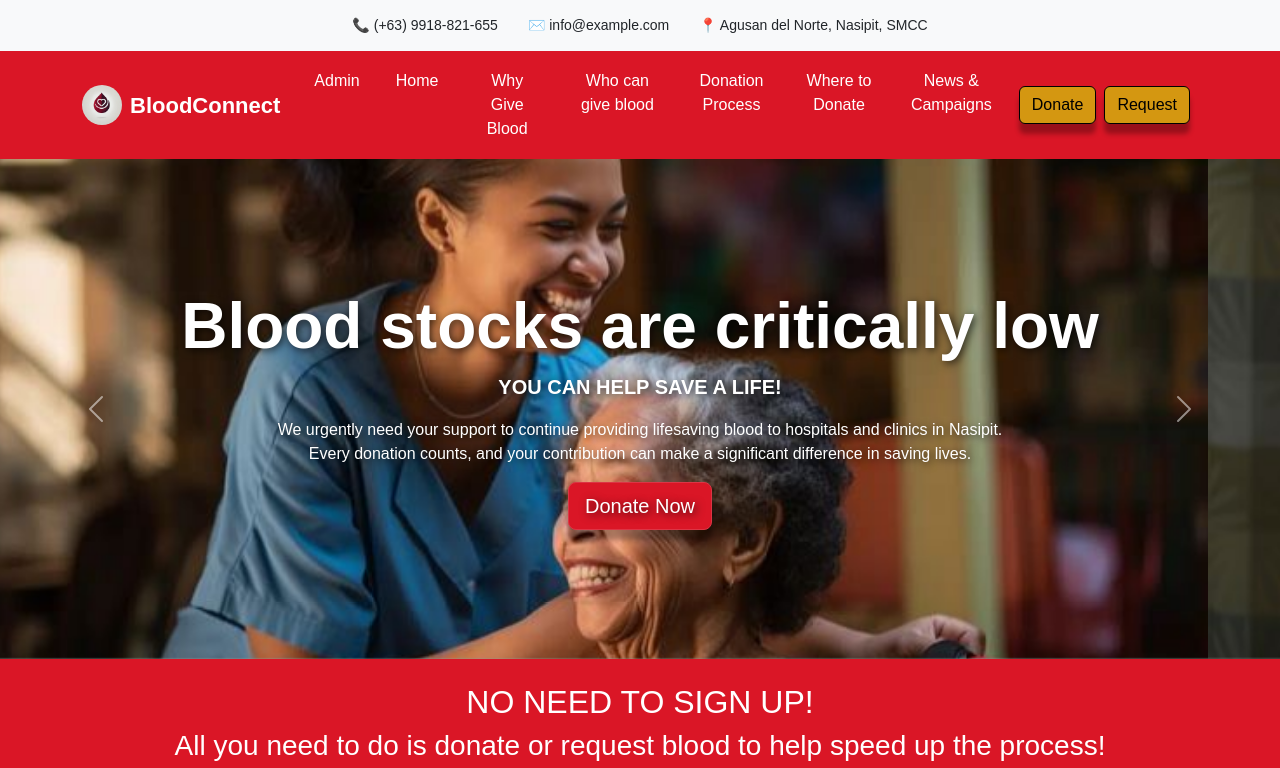
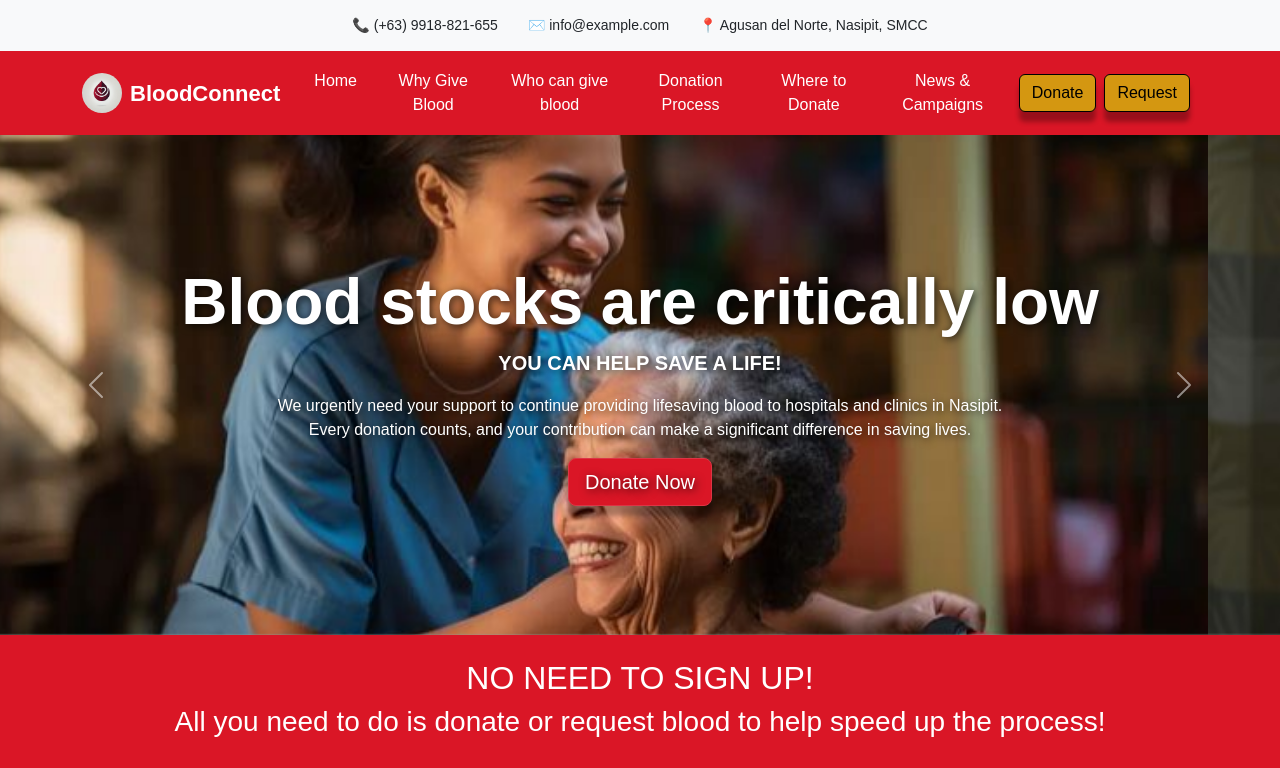
Before and after one commit to kent123454321/https---github.com-JamPel15-DONATEBLOOD, a plain HTML site: page index.html in a window 1280 px wide. Shown: the top 768 px of the page. Drawn offline with nearby package versions, Linux system fonts and the light colour scheme.

Commit message:
22th commit

```diff
--- a/index.html
+++ b/index.html
@@ -279,7 +279,6 @@
             <!-- Navbar Links -->
             <div class="collapse navbar-collapse" id="navbarNav"><br>
                 <ul class="navbar-nav mx-auto text-center"> <!-- Centering links -->
-                    <li class="nav-item"><a class="nav-link" href="admin-donate.html">Admin</a></li>
                     <li class="nav-item"><a class="nav-link" href="index.html">Home</a></li>
                     <li class="nav-item"><a class="nav-link" href="whygiveblood.html">Why Give Blood</a></li>
                     <li class="nav-item"><a class="nav-link" href="whocangiveblood.html">Who can give blood</a></li>
```
